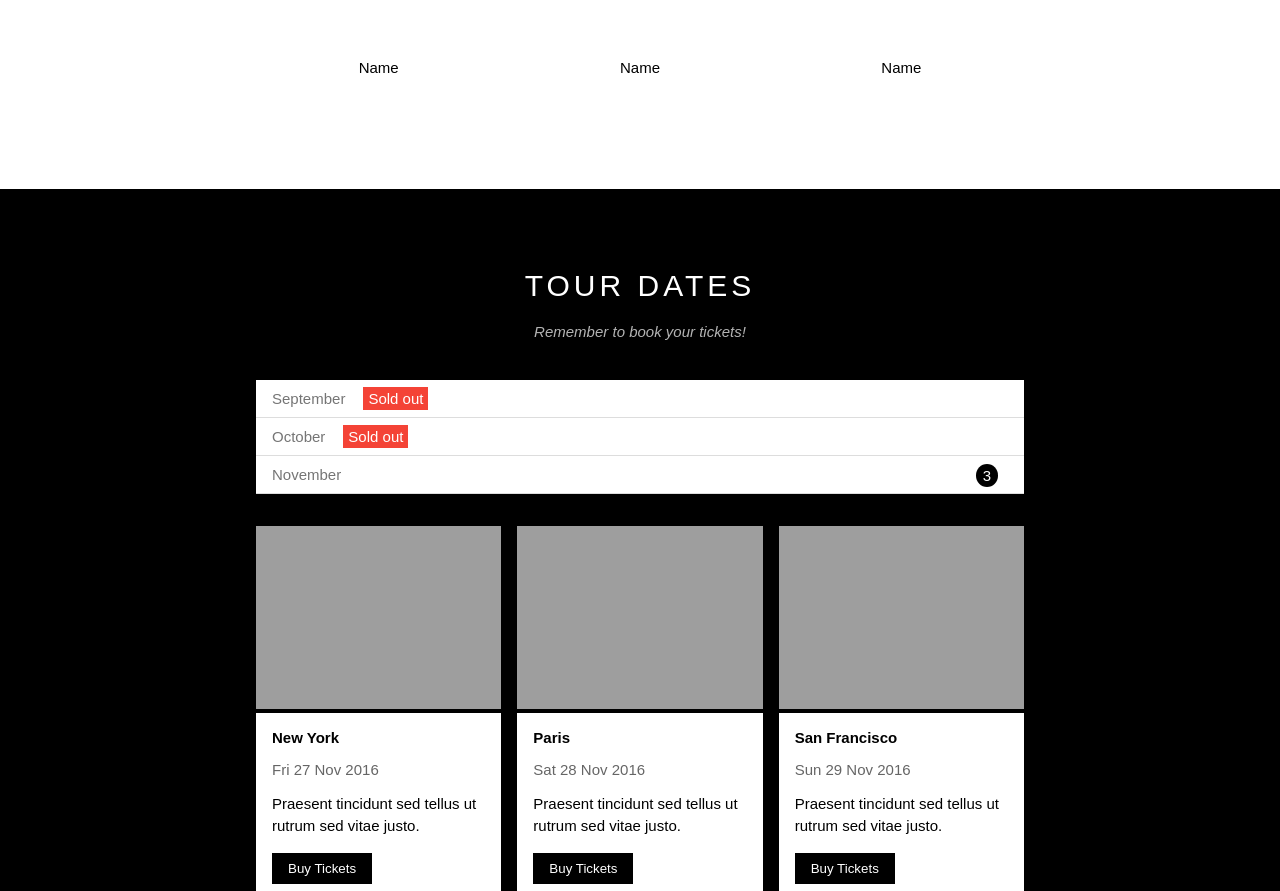
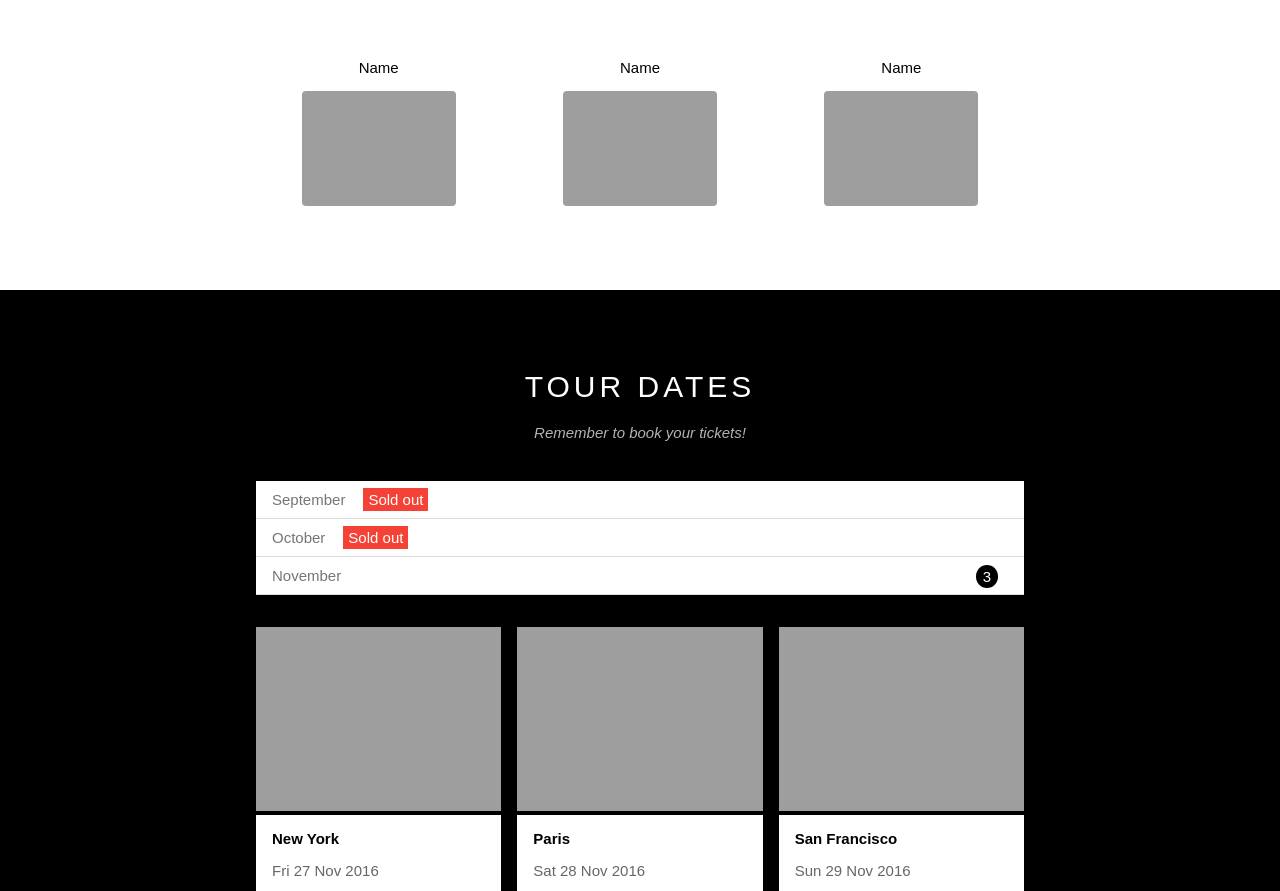
Before and after one commit to mnnguyen1998/NguyenMinhNgoc_CV, a plain HTML site: page index.html in a window 1280 px wide. Shown: the part 1337-2228 px from the top of the page. Drawn offline with Linux system fonts and the light colour scheme; the site is published under a folder, as on GitHub Pages, so addresses that start at the root find nothing.

Commit message:
Update index.html

```diff
--- a/index.html
+++ b/index.html
@@ -60,15 +60,15 @@
             <div class="row  member-list">
                 <div class="col col-third s-col-full mt-16 text-center ">
                     <p class="member-name">Name</p>
-                    <img class="member-img" src="/assets/img/member.jpg" alt="">
+                    <img class="member-img" src="./assets/img/member.jpg" alt="">
                 </div>
                 <div class="col col-third s-col-full mt-16 text-center ">
                     <p class="member-name">Name</p>
-                    <img class="member-img" src="/assets/img/member.jpg" alt="">
+                    <img class="member-img" src="./assets/img/member.jpg" alt="">
                 </div>
                 <div class="col col-third s-col-full mt-16 text-center ">
                     <p class="member-name">Name</p>
-                    <img class="member-img" src="/assets/img/member.jpg" alt="">
+                    <img class="member-img" src="./assets/img/member.jpg" alt="">
                 </div>
             </div>
         </div>
```
